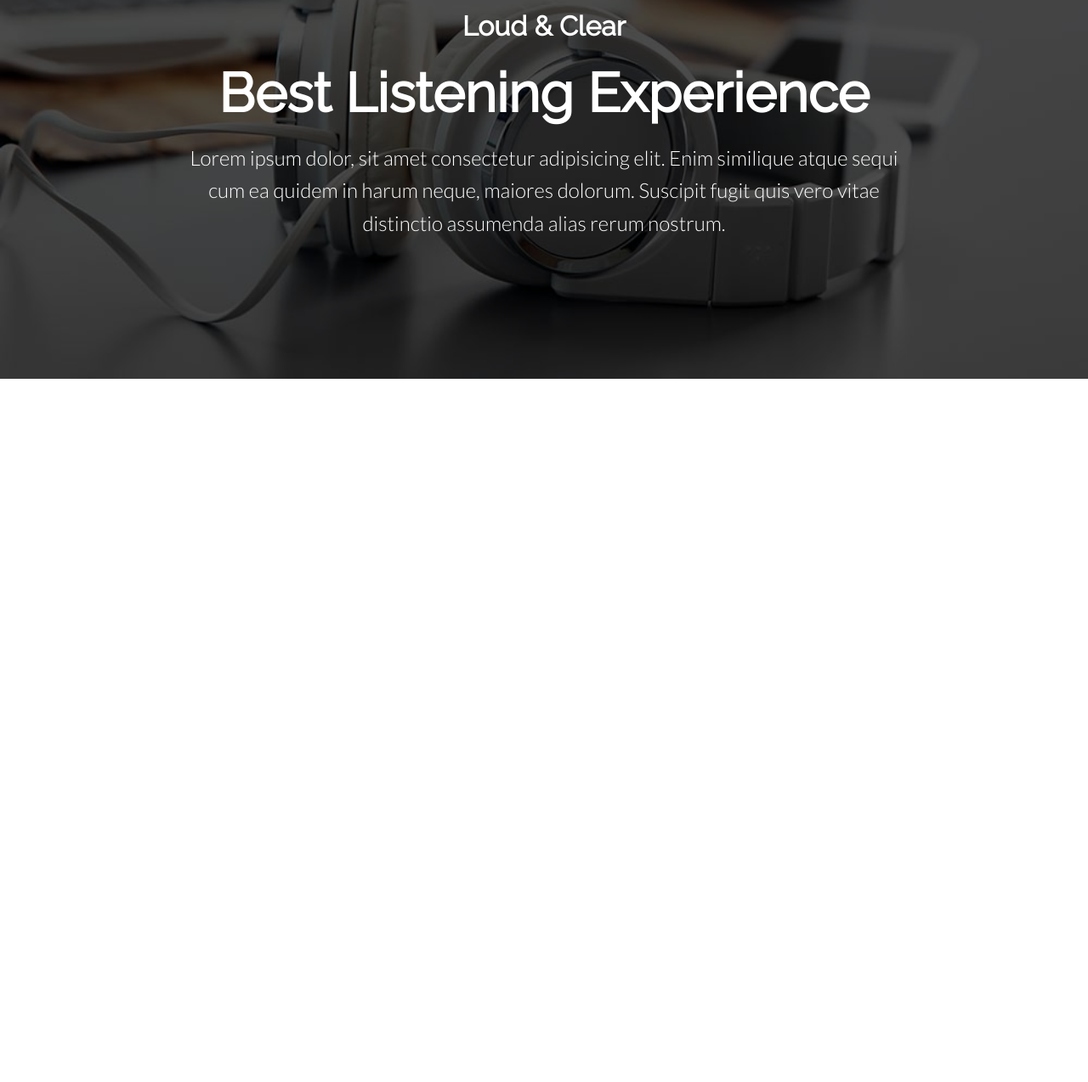
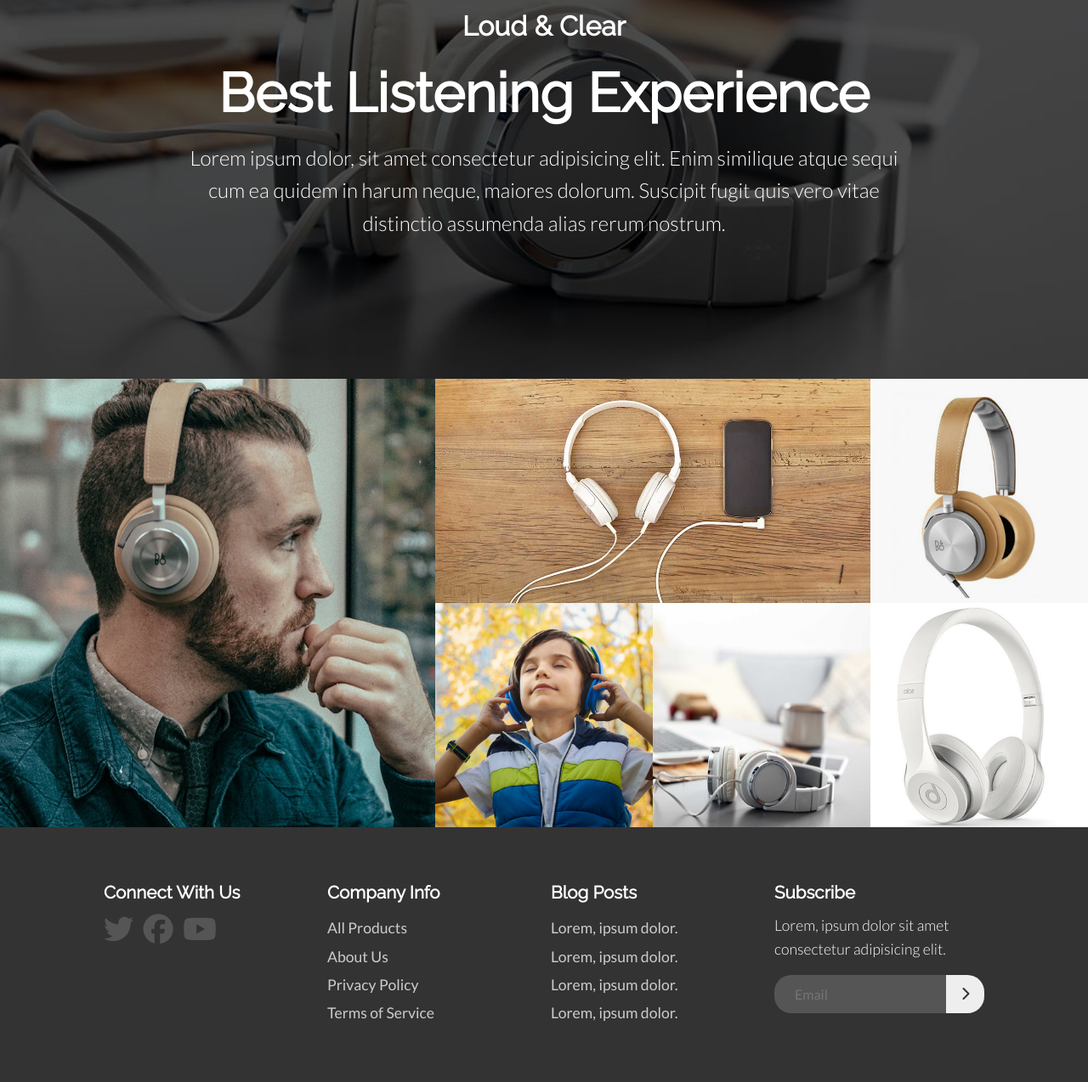
Before and after one commit to AkhlakurRahman/Headphones, a plain HTML site: page index.html in a window 1280 px wide. Shown: the part 929-2203 px from the top of the page at 85% size. Before the commit the page ends 1375 px from the top, so only its background shows below. Drawn offline with nearby package versions, Linux system fonts and the light colour scheme.

Commit message:
added simplelightbox finished footer and made responsive

```diff
--- a/css/styles.css
+++ b/css/styles.css
@@ -138,6 +138,101 @@ img {
   margin-top: 1rem;
 }
 
+/* Section C */
+
+.section-c .gallery {
+  display: grid;
+  grid-template-columns: repeat(5, 1fr);
+}
+
+.section-c .gallery a:first-child {
+  grid-row: 1/3;
+  grid-column: 1/3;
+}
+
+.section-c .gallery a:nth-child(2) {
+  grid-row: 1/2;
+  grid-column: 3/5;
+}
+
+.section-c .gallery a,
+.section-c .gallery img {
+  width: 100%;
+  height: 100%;
+}
+
+/* Section Footer */
+
+.section-footer {
+  background-color: var(--primary-color);
+  color: #fff;
+  padding: 4rem 0;
+}
+
+.section-footer .container {
+  display: grid;
+  grid-template-columns: repeat(4, 1fr);
+  grid-gap: 1rem;
+}
+
+.section-footer h3 {
+  margin-bottom: 0.7rem;
+}
+
+.section-footer a {
+  line-height: 1.9;
+  color: #ccc;
+}
+
+.section-footer a > i {
+  color: #555;
+  margin-right: 0.5rem;
+}
+
+.email-form {
+  width: 100%;
+  display: inline-block;
+  background-color: #555;
+  position: relative;
+  border-radius: 20px;
+  line-height: 0;
+  margin-top: 1rem;
+}
+
+.email-form .form-control {
+  display: inline-block;
+  border: 0;
+  outline: 0;
+  font-size: 1rem;
+  color: #ddd;
+  background-color: transparent;
+  font-family: inherit;
+  margin: 0;
+  padding: 0 3rem 0 1.5rem;
+  width: 100%;
+  height: 45px;
+  border-radius: 20px;
+}
+
+.email-form .submit {
+  display: inline-block;
+  position: absolute;
+  top: 0;
+  right: 0;
+  width: 45px;
+  height: 45px;
+  background-color: #eee;
+  font-size: 1rem;
+  text-align: center;
+  margin: 0;
+  padding: 0;
+  outline: 0;
+  border: 0;
+  color: #333;
+  cursor: pointer;
+  border-radius: 0 20px 20px 0;
+}
+
 /* Utilities */
 
 .btn {
@@ -163,3 +258,58 @@ img {
   height: 100%;
   background-color: var(--overlay-color);
 }
+
+/* Media Queries */
+
+@media (max-width: 700px) {
+  .section-a .container {
+    grid-template-columns: 1fr;
+    text-align: center;
+  }
+
+  .section-a .container div:first-child {
+    order: 2;
+  }
+
+  .section-a .container div:last-child {
+    order: -1;
+  }
+
+  .section-a img {
+    width: 80%;
+    margin: auto;
+  }
+
+  .section-b-inner h2 {
+    font-size: 3rem;
+  }
+
+  .section-c .gallery {
+    grid-template-columns: repeat(3, 1fr);
+  }
+
+  .section-c .gallery a:first-child {
+    grid-row: 1/1;
+    grid-column: 1/1;
+  }
+
+  .section-c .gallery a:nth-child(2) {
+    grid-row: 1/1;
+    grid-column: 2/3;
+  }
+
+  .section-footer {
+    padding: 2rem 0;
+  }
+
+  .section-footer .container {
+    grid-template-columns: repeat(2, 1fr);
+    grid-row-gap: 3rem;
+    grid-gap: 2rem;
+  }
+
+  .section-footer .container div:first-child {
+    grid-row: 2/3;
+    grid-column: 2/3;
+  }
+}
--- a/index.html
+++ b/index.html
@@ -57,6 +57,80 @@
       </div>
     </section>
 
+    <section class="section-c">
+      <div class="gallery">
+        <a href="./img/gal2323.jpg" class="big">
+          <img src="./img/gal2323.jpg" alt="" /> </a
+        ><a href="./img/gal39834.jpg" class="big">
+          <img src="./img/gal39834.jpg" alt="" /> </a
+        ><a href="./img/gal43884.jpg" class="big">
+          <img src="./img/gal43884.jpg" alt="" /> </a
+        ><a href="./img/gal4545.jpg" class="big">
+          <img src="./img/gal4545.jpg" alt="" /> </a
+        ><a href="./img/gal4958.jpg" class="big">
+          <img src="./img/gal4958.jpg" alt="" /> </a
+        ><a href="./img/gal74744.jpg" class="big">
+          <img src="./img/gal74744.jpg" alt="" />
+        </a>
+      </div>
+    </section>
+
+    <!-- Section Footer -->
+
+    <footer class="section-footer">
+      <div class="container">
+        <div>
+          <h3>Connect With Us</h3>
+          <a href="https://twitter.com">
+            <i class="fab fa-twitter fa-2x"></i> </a
+          ><a href="https://facebook.com">
+            <i class="fab fa-facebook fa-2x"></i> </a
+          ><a href="https://youtube.com">
+            <i class="fab fa-youtube fa-2x"></i>
+          </a>
+        </div>
+        <div>
+          <h3>Company Info</h3>
+          <ul>
+            <li><a href="#">All Products</a></li>
+            <li><a href="#">About Us</a></li>
+            <li><a href="#">Privacy Policy</a></li>
+            <li><a href="#">Terms of Service</a></li>
+          </ul>
+        </div>
+        <div>
+          <h3>Blog Posts</h3>
+          <ul>
+            <li><a href="#">Lorem, ipsum dolor.</a></li>
+            <li><a href="#">Lorem, ipsum dolor.</a></li>
+            <li><a href="#">Lorem, ipsum dolor.</a></li>
+            <li><a href="#">Lorem, ipsum dolor.</a></li>
+          </ul>
+        </div>
+        <div>
+          <h3>Subscribe</h3>
+          <p>Lorem, ipsum dolor sit amet consectetur adipisicing elit.</p>
+          <form name="email-form" method="POST" data-netlify="true">
+            <div class="email-form">
+              <span class="form-control-wrap">
+                <input
+                  type="email"
+                  name="email"
+                  id="email"
+                  size="40"
+                  class="form-control"
+                  placeholder="Email"
+                />
+              </span>
+              <button type="submit" class="submit">
+                <i class="fas fa-chevron-right"></i>
+              </button>
+            </div>
+          </form>
+        </div>
+      </div>
+    </footer>
+
     <script
       src="https://code.jquery.com/jquery-2.2.4.min.js"
       integrity="sha256-BbhdlvQf/xTY9gja0Dq3HiwQF8LaCRTXxZKRutelT44="
```
